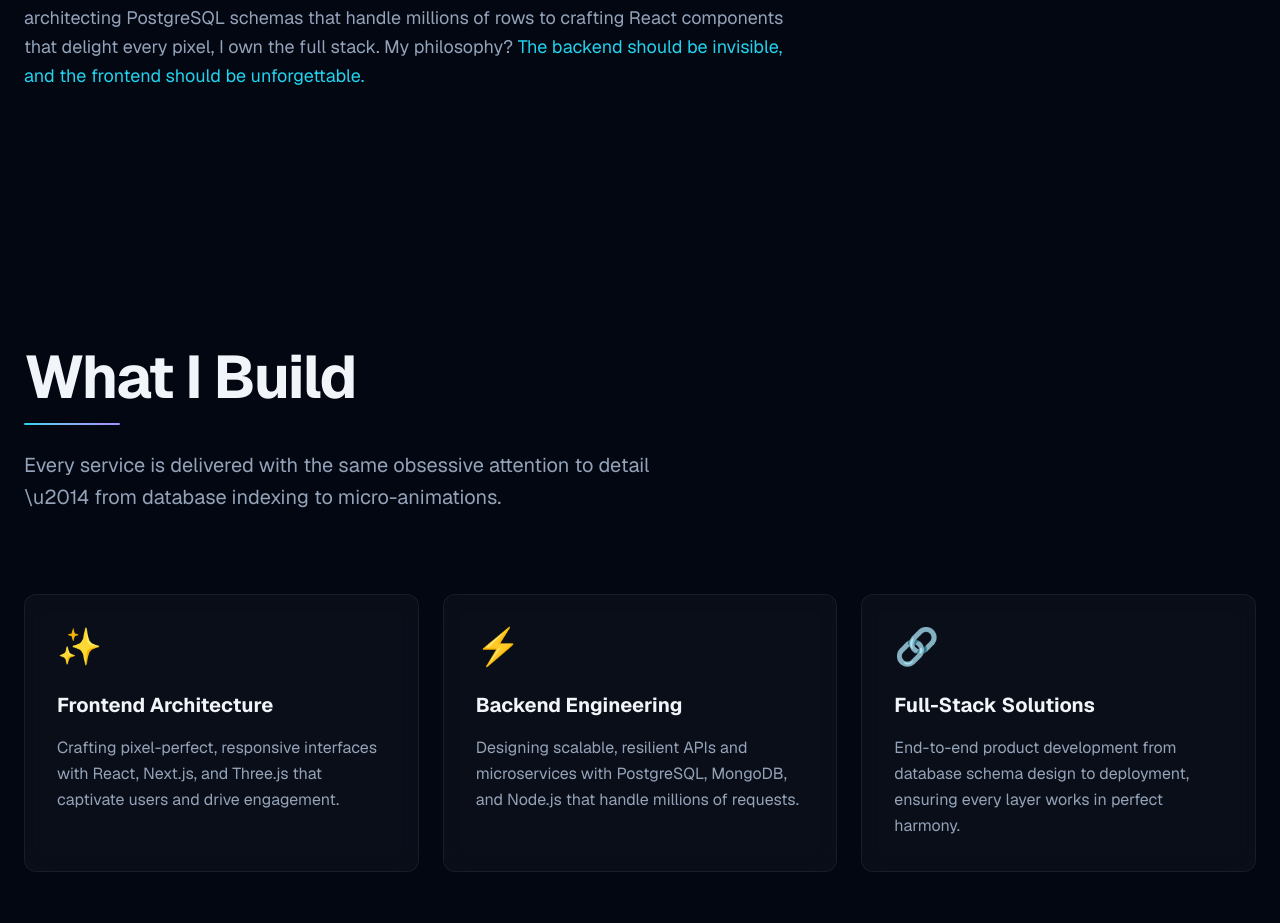
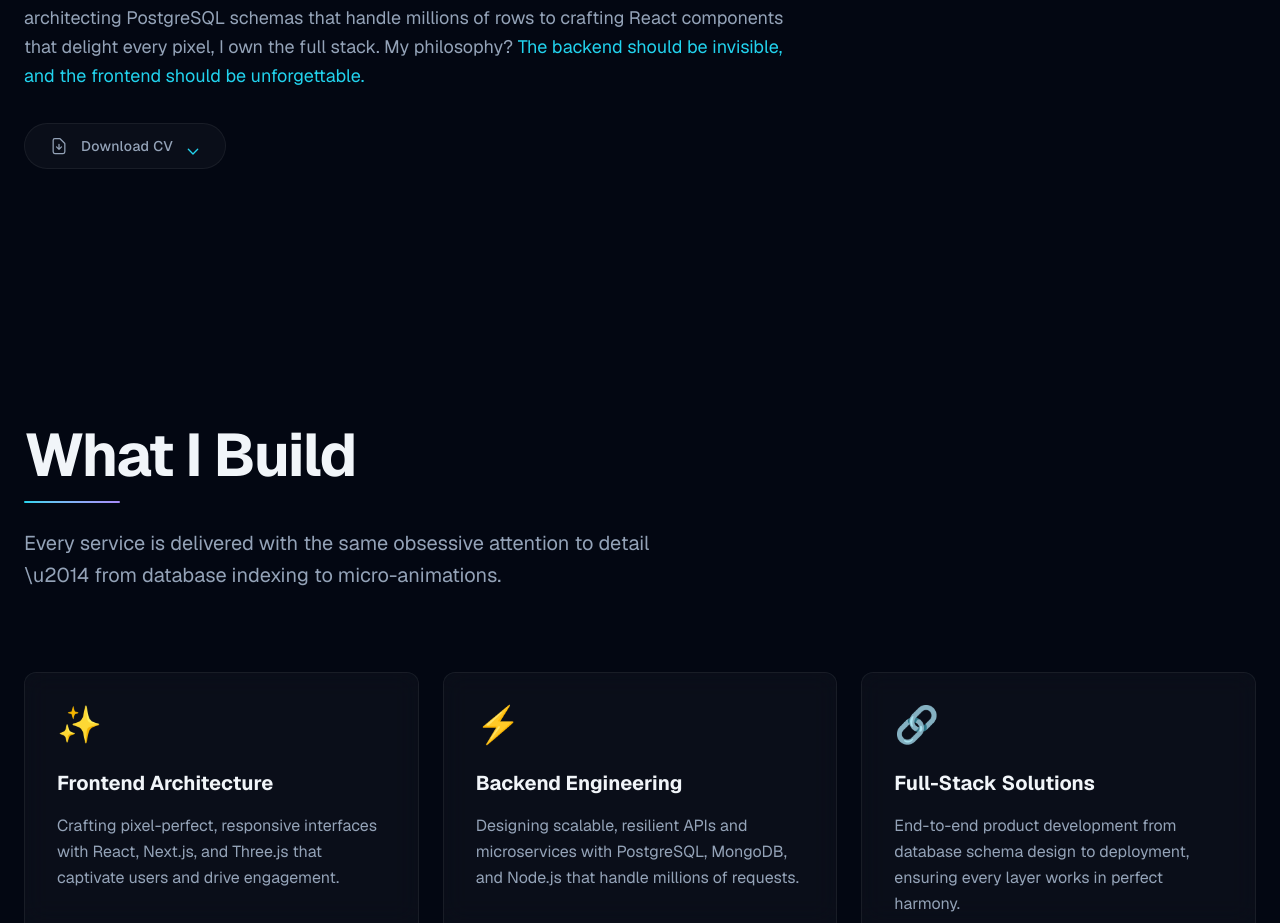
Before and after one commit to fuadsalah3/goye, a Next.js app: page / in a window 1280 px wide. Shown: the part 1502-2425 px from the top of the page. Built offline with nearby package versions, Linux system fonts and the light colour scheme.

Commit message:
add CV download button in About section with API route serving from src/mycv/

```diff
--- /dev/null
+++ b/src/app/api/cv/route.ts
@@ -0,0 +1,29 @@
+import { NextResponse } from "next/server";
+import fs from "fs";
+import path from "path";
+
+export async function GET() {
+  const cvDir = path.join(process.cwd(), "src", "mycv");
+  const files = fs.readdirSync(cvDir).filter((f) => f !== ".gitkeep");
+
+  if (files.length === 0) {
+    return NextResponse.json({ error: "No CV found" }, { status: 404 });
+  }
+
+  const filePath = path.join(cvDir, files[0]);
+  const ext = path.extname(filePath).toLowerCase();
+  const contentType: Record<string, string> = {
+    ".pdf": "application/pdf",
+    ".doc": "application/msword",
+    ".docx": "application/vnd.openxmlformats-officedocument.wordprocessingml.document",
+  };
+
+  const buffer = fs.readFileSync(filePath);
+
+  return new NextResponse(buffer, {
+    headers: {
+      "Content-Type": contentType[ext] || "application/octet-stream",
+      "Content-Disposition": `attachment; filename="cv${ext}"`,
+    },
+  });
+}
--- a/src/components/sections/About.tsx
+++ b/src/components/sections/About.tsx
@@ -3,6 +3,22 @@
 import { useRef, useState, useEffect } from "react";
 import { motion, useInView, useSpring } from "framer-motion";
 import SectionHeading from "@/components/ui/SectionHeading";
+
+async function downloadCV() {
+  try {
+    const res = await fetch("/api/cv");
+    if (!res.ok) return;
+    const blob = await res.blob();
+    const url = URL.createObjectURL(blob);
+    const a = document.createElement("a");
+    a.href = url;
+    a.download = "Goye_CV.pdf";
+    document.body.appendChild(a);
+    a.click();
+    document.body.removeChild(a);
+    URL.revokeObjectURL(url);
+  } catch {}
+}
 
 const stats = [
   { label: "Projects Delivered", value: 50, suffix: "+" },
@@ -98,6 +114,37 @@ export default function About() {
             <span className="text-[var(--accent-gold)]">The backend should be invisible,
             and the frontend should be unforgettable.</span>
           </p>
+
+          <motion.button
+            onClick={downloadCV}
+            whileHover={{ scale: 1.05, x: 4 }}
+            whileTap={{ scale: 0.95 }}
+            className="mt-8 inline-flex items-center gap-3 px-6 py-3 rounded-full glass border border-[var(--card-border)] hover:border-[var(--accent-gold)]/30 text-[var(--text-secondary)] hover:text-[var(--accent-gold)] transition-all duration-300 group"
+          >
+            <svg
+              className="w-5 h-5"
+              fill="none"
+              viewBox="0 0 24 24"
+              stroke="currentColor"
+            >
+              <path
+                strokeLinecap="round"
+                strokeLinejoin="round"
+                strokeWidth={1.5}
+                d="M12 10v6m0 0l-3-3m3 3l3-3m2 8H7a2 2 0 01-2-2V5a2 2 0 012-2h5.586a1 1 0 01.707.293l5.414 5.414a1 1 0 01.293.707V19a2 2 0 01-2 2z"
+              />
+            </svg>
+            <span className="text-sm font-medium tracking-wide">Download CV</span>
+            <motion.span
+              animate={{ y: [0, 3, 0] }}
+              transition={{ duration: 1.5, repeat: Infinity }}
+              className="text-[var(--accent-gold)]"
+            >
+              <svg className="w-4 h-4" fill="none" viewBox="0 0 24 24" stroke="currentColor">
+                <path strokeLinecap="round" strokeLinejoin="round" strokeWidth={2} d="M19 14l-7 7m0 0l-7-7" />
+              </svg>
+            </motion.span>
+          </motion.button>
         </motion.div>
       </div>
     </section>
```
Also changed, not shown: 1 other file (tests, documents, lock files or other folders).
